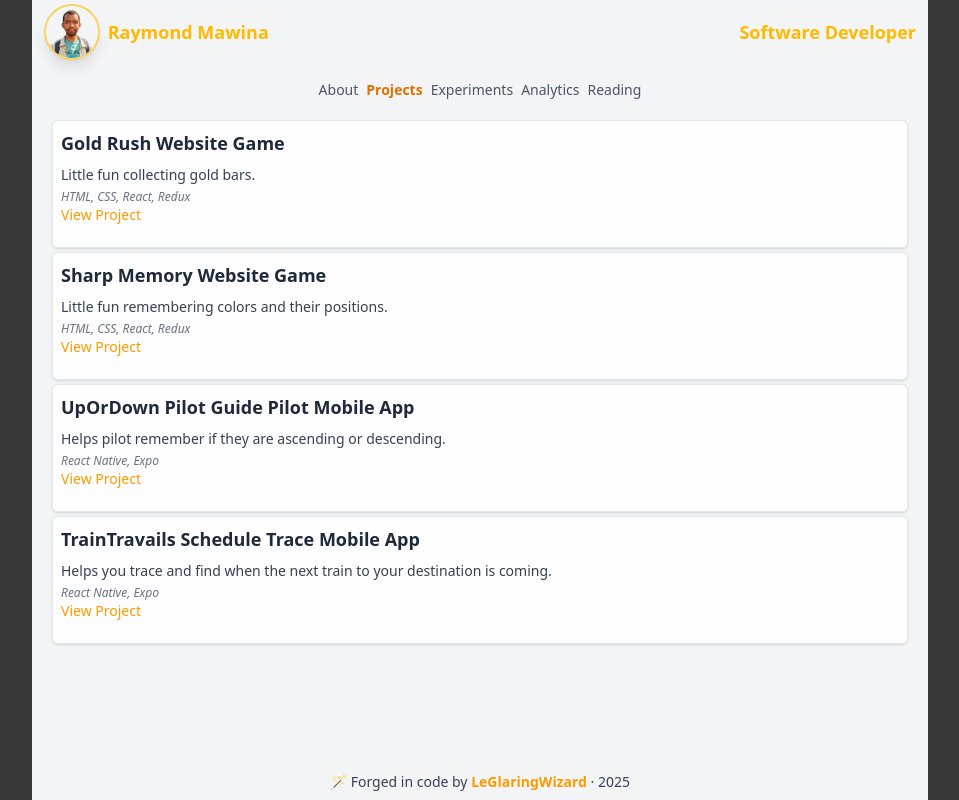
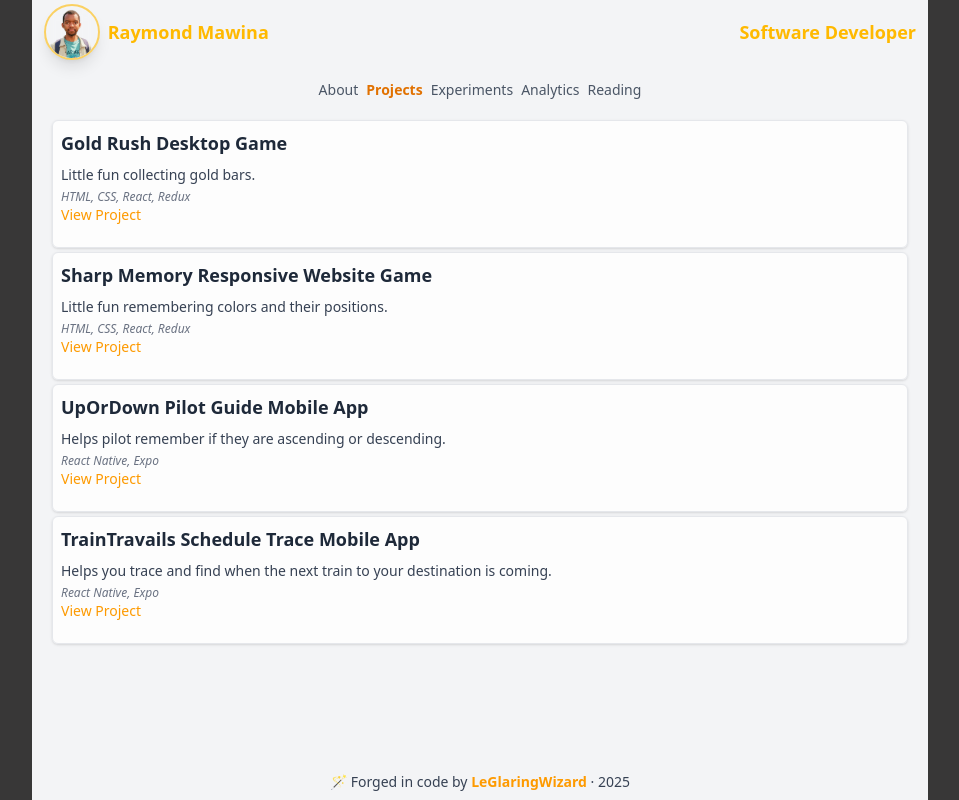
Before and after one commit to mfanaKoPitori/portfolio, a Next.js app: page / in a window 1280 px wide. Shown: the whole page, without its empty margins (160-1119 px from the left). Built offline with nearby package versions, Linux system fonts and the light colour scheme; no server answers.

Commit message:
fix: project titles

```diff
--- a/pages/components/Projects/Index.tsx
+++ b/pages/components/Projects/Index.tsx
@@ -14,21 +14,21 @@ interface ProjectInfoProps {}
 const Projects: React.FC<ProjectInfoProps> = () => {
   const [projectList, _] = useState<ProjectProps[]>([
     {
-      name: "Gold Rush Website Game",
+      name: "Gold Rush Desktop Game",
       tech: "HTML, CSS, React, Redux",
       description:
         "Little fun collecting gold bars.",
       link: "https://goldrush.ray-mawina.co.za/",
     },
     {
-      name: "Sharp Memory Website Game",
+      name: "Sharp Memory Responsive Website Game",
       tech: "HTML, CSS, React, Redux",
       description:
         "Little fun remembering colors and their positions.",
       link: "https://sharpmemory.ray-mawina.co.za/",
     },
     {
-      name: "UpOrDown Pilot Guide Pilot Mobile App",
+      name: "UpOrDown Pilot Guide Mobile App",
       tech: "React Native, Expo",
       description:
         "Helps pilot remember if they are ascending or descending.",
```
